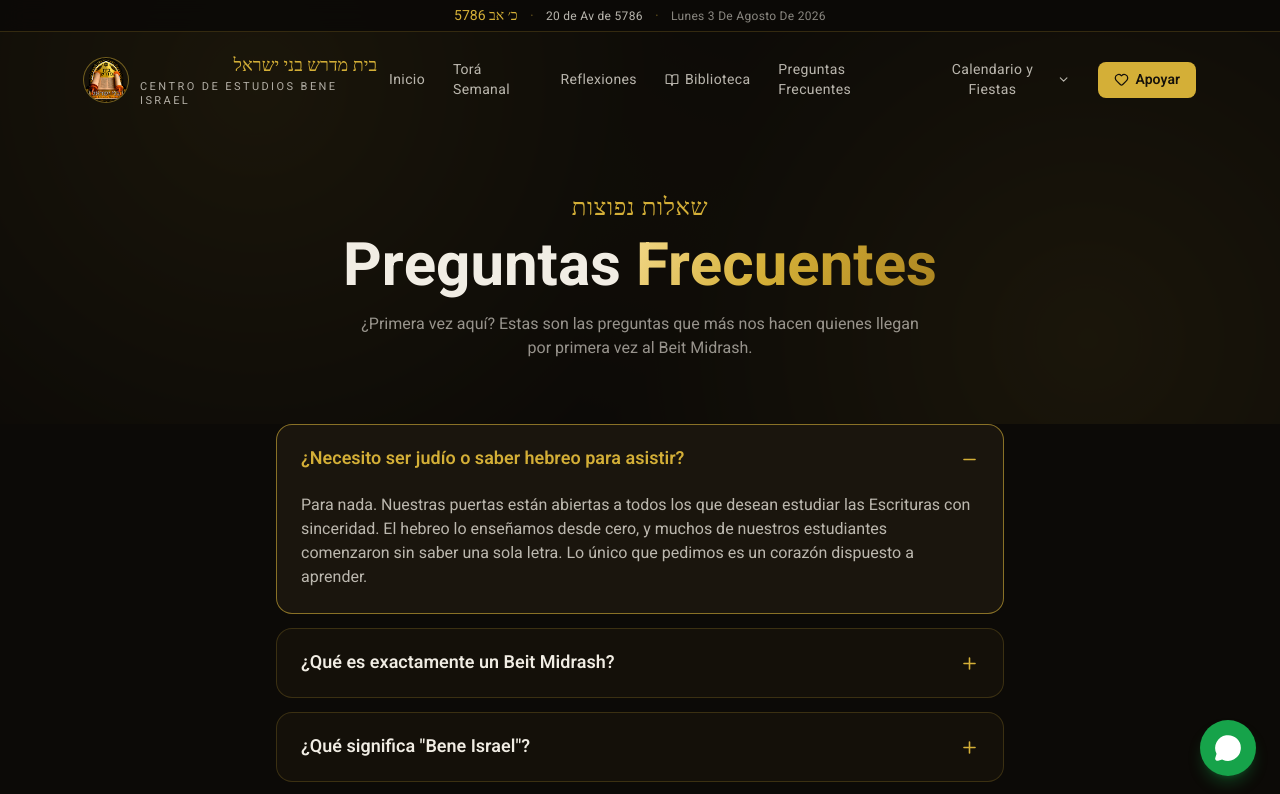
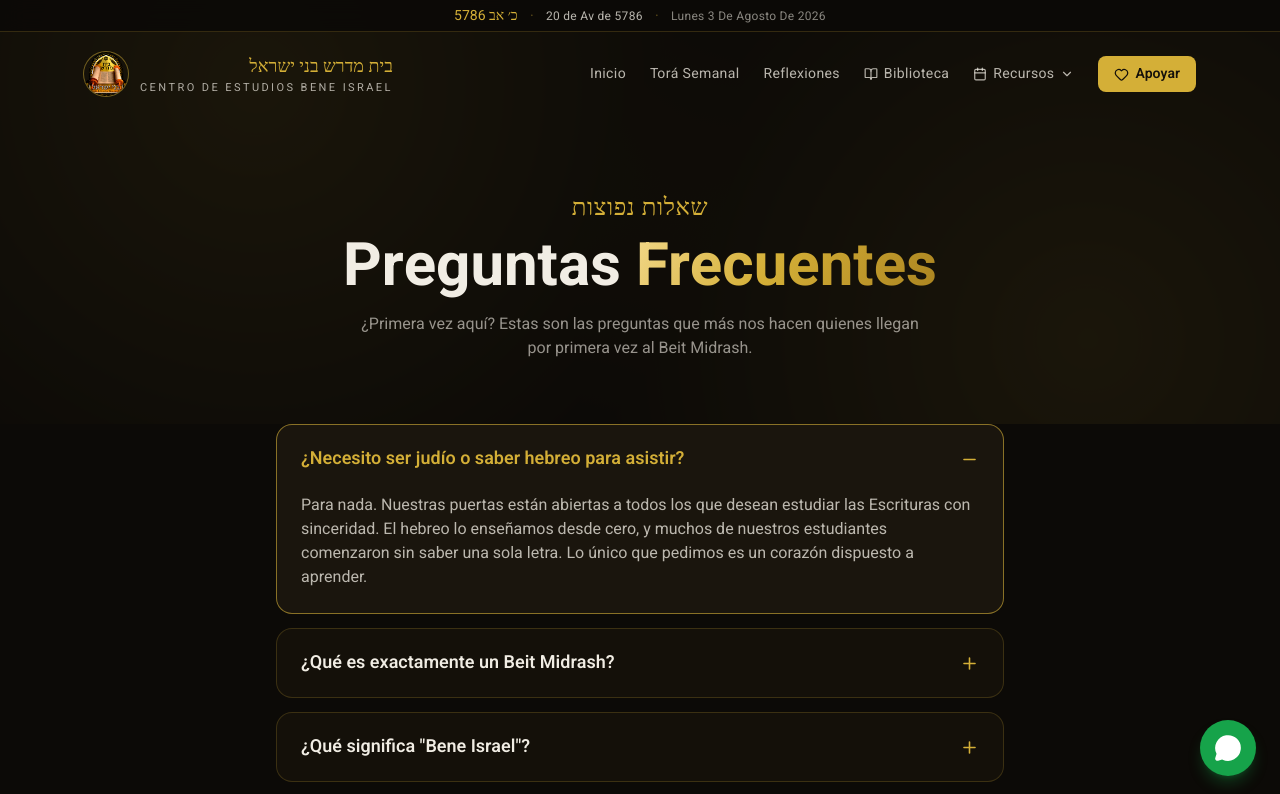
Before and after one commit to wprogramador/beneyisrael, a React (Vite) app: page /faq in a window 1280 px wide. Shown: the top 794 px of the page. Built offline with nearby package versions, Linux system fonts and the light colour scheme; a web font is replaced by a local one.

Commit message:
menu fix

```diff
--- a/src/sections/Navbar.tsx
+++ b/src/sections/Navbar.tsx
@@ -1,5 +1,5 @@
 import { useEffect, useRef, useState } from 'react'
-import { Menu, X, ChevronDown, Heart, BookOpen } from 'lucide-react'
+import { Menu, X, ChevronDown, Heart, BookOpen, Calendar, HelpCircle } from 'lucide-react'
 import { Link } from 'react-router'
 import FechaHoyBar from '@/components/FechaHoyBar'
 
@@ -76,14 +76,14 @@ export default function Navbar() {
             </div>
           </Link>
 
-          <nav className="hidden md:flex items-center gap-7">
+          {/* ===== DESKTOP NAV ===== */}
+          <nav className="hidden md:flex items-center gap-6">
             <Link
               to="/"
               className="text-sm tracking-wide text-foreground/75 hover:text-[#d4af37] transition-colors"
             >
               Inicio
             </Link>
-
             <Link
               to="/tora-semanal"
               className="text-sm tracking-wide text-foreground/75 hover:text-[#d4af37] transition-colors"
@@ -96,7 +96,6 @@ export default function Navbar() {
             >
               Reflexiones
             </Link>
-            {/* ← NUEVO: Biblioteca → */}
             <Link
               to="/biblioteca"
               className="text-sm tracking-wide text-foreground/75 hover:text-[#d4af37] transition-colors inline-flex items-center gap-1.5"
@@ -104,12 +103,8 @@ export default function Navbar() {
               <BookOpen size={14} />
               Biblioteca
             </Link>
-            <Link
-              to="/faq"
-              className="text-sm tracking-wide text-foreground/75 hover:text-[#d4af37] transition-colors"
-            >
-              Preguntas Frecuentes
-            </Link>
+
+            {/* Dropdown: Recursos */}
             <div className="relative" ref={dropRef}>
               <button
                 onClick={(e) => {
@@ -118,28 +113,40 @@ export default function Navbar() {
                 }}
                 className="flex items-center gap-1.5 text-sm tracking-wide text-foreground/75 hover:text-[#d4af37] transition-colors"
               >
-                Calendario y Fiestas
-                <ChevronDown size={15} className={`transition-transform duration-300 ${dropOpen ? 'rotate-180' : ''}`} />
+                <Calendar size={14} />
+                Recursos
+                <ChevronDown size={14} className={`transition-transform duration-300 ${dropOpen ? 'rotate-180' : ''}`} />
               </button>
               {dropOpen && (
                 <div className="absolute top-full right-0 mt-3 w-56 rounded-xl border border-[#d4af37]/30 bg-[#141009]/95 backdrop-blur-md shadow-2xl shadow-black/60 py-2 z-50">
                   <Link
+                    to="/calendario"
+                    onClick={() => setDropOpen(false)}
+                    className="flex items-center gap-2 px-5 py-2.5 text-sm text-foreground/80 hover:text-[#d4af37] hover:bg-[#d4af37]/10 transition-colors"
+                  >
+                    <Calendar size={14} />
+                    Calendario Hebreo
+                  </Link>
+                  <Link
                     to="/moedim"
                     onClick={() => setDropOpen(false)}
-                    className="block px-5 py-2.5 text-sm text-foreground/80 hover:text-[#d4af37] hover:bg-[#d4af37]/10 transition-colors"
+                    className="flex items-center gap-2 px-5 py-2.5 text-sm text-foreground/80 hover:text-[#d4af37] hover:bg-[#d4af37]/10 transition-colors"
                   >
-                    Moedim/Fiestas
+                    <Calendar size={14} />
+                    Moedim / Fiestas
                   </Link>
                   <Link
-                    to="/calendario"
+                    to="/faq"
                     onClick={() => setDropOpen(false)}
-                    className="block px-5 py-2.5 text-sm text-foreground/80 hover:text-[#d4af37] hover:bg-[#d4af37]/10 transition-colors"
+                    className="flex items-center gap-2 px-5 py-2.5 text-sm text-foreground/80 hover:text-[#d4af37] hover:bg-[#d4af37]/10 transition-colors"
                   >
-                    Calendario Hebreo
+                    <HelpCircle size={14} />
+                    Preguntas Frecuentes
                   </Link>
                 </div>
               )}
             </div>
+
             <Link
               to="/donar"
               className="text-sm font-semibold bg-[#d4af37] text-[#14100a] px-4 py-2 rounded-md hover:bg-[#e9c65a] transition-colors inline-flex items-center gap-1.5"
@@ -183,7 +190,6 @@ export default function Navbar() {
             >
               Reflexiones
             </Link>
-            {/* ← NUEVO: Biblioteca móvil → */}
             <Link
               to="/biblioteca"
               onClick={() => setOpen(false)}
@@ -192,30 +198,36 @@ export default function Navbar() {
               <BookOpen size={18} />
               Biblioteca
             </Link>
-            <Link
-              to="/faq"
-              onClick={() => setOpen(false)}
-              className="py-3 text-base text-foreground/85 hover:text-[#d4af37] transition-colors border-b border-[#d4af37]/10"
-            >
-              Preguntas Frecuentes
-            </Link>
+
+            {/* Recursos en móvil */}
             <div className="mt-2 rounded-xl border border-[#d4af37]/25 bg-[#141009] px-4 py-3 flex flex-col gap-1">
-              <p className="text-xs tracking-[0.2em] uppercase text-[#d4af37]/80 mb-1">Calendario y Fiestas</p>
+              <p className="text-xs tracking-[0.2em] uppercase text-[#d4af37]/80 mb-1">Recursos</p>
+              <Link
+                to="/calendario"
+                onClick={() => setOpen(false)}
+                className="py-2.5 text-base text-foreground/85 hover:text-[#d4af37] transition-colors inline-flex items-center gap-2"
+              >
+                <Calendar size={16} />
+                Calendario Hebreo
+              </Link>
               <Link
                 to="/moedim"
                 onClick={() => setOpen(false)}
-                className="py-2.5 text-base text-foreground/85 hover:text-[#d4af37] transition-colors"
+                className="py-2.5 text-base text-foreground/85 hover:text-[#d4af37] transition-colors inline-flex items-center gap-2"
               >
-                Moedim/Fiestas
+                <Calendar size={16} />
+                Moedim / Fiestas
               </Link>
               <Link
-                to="/calendario"
+                to="/faq"
                 onClick={() => setOpen(false)}
-                className="py-2.5 text-base text-foreground/85 hover:text-[#d4af37] transition-colors"
+                className="py-2.5 text-base text-foreground/85 hover:text-[#d4af37] transition-colors inline-flex items-center gap-2"
               >
-                Calendario Hebreo
+                <HelpCircle size={16} />
+                Preguntas Frecuentes
               </Link>
             </div>
+
             <Link
               to="/donar"
               onClick={() => setOpen(false)}
```
